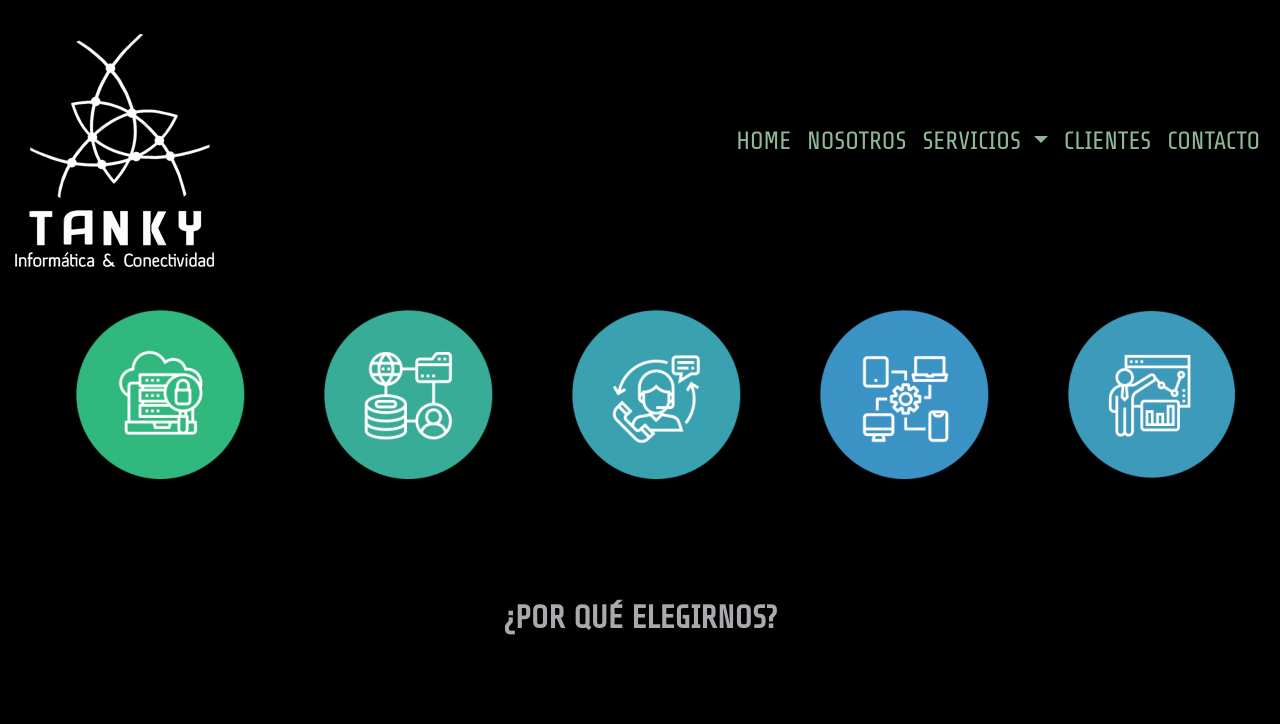
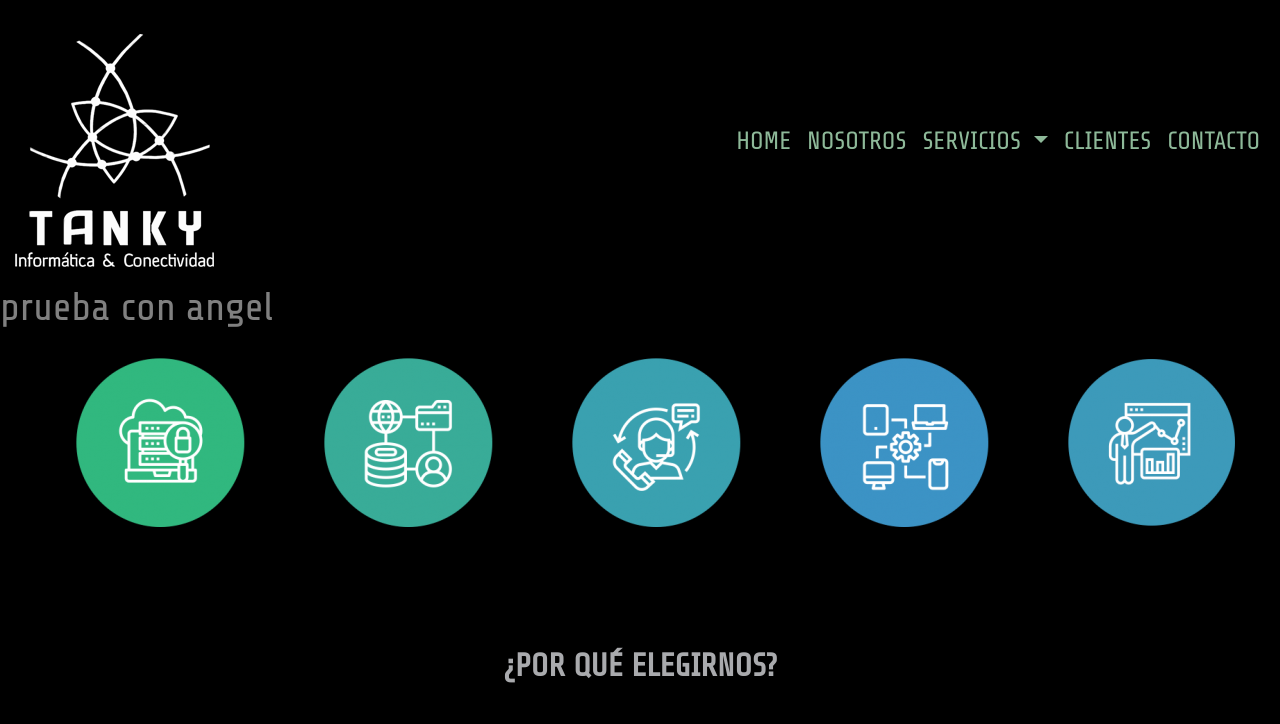
Before and after one commit to lao7410/tanky, a plain HTML site: page index.html in a window 1280 px wide. Shown: the top 724 px of the page. Drawn offline with nearby package versions, Linux system fonts and the light colour scheme; files whose address does not match are found by name.

Commit message:
prueba con angel

```diff
--- a/index.html
+++ b/index.html
@@ -60,6 +60,7 @@
     </header>
 
     <main class="main">
+        <div><h1>prueba con angel</h1></div>
         <div class="iconoServ ">
             <ul class="icono_servicios  animate__animated animate__bounceInRight">
                 <li class="icono_servicios__security Seguridad animate__animated animate__bounceInRight " ><img src="../tanky+rey/imagenes/icono_1_nosotros-170x170.png" alt="security" class="logos_main" >
```
Also changed, not shown: paginas/clientes.html (+1 -0 lines).
